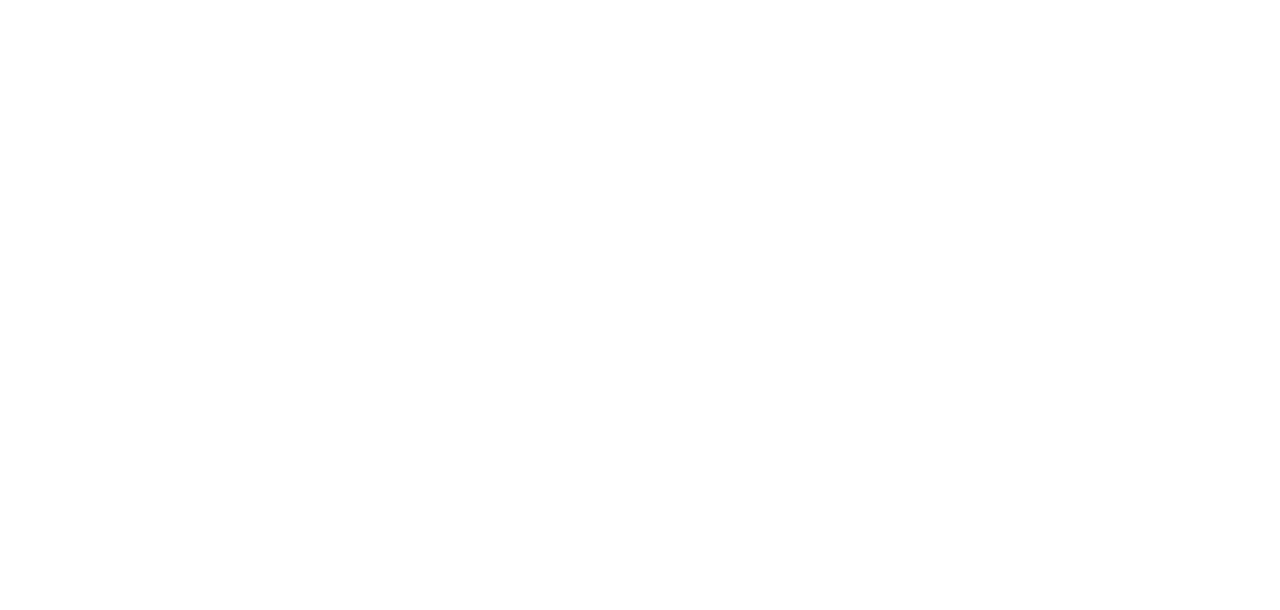
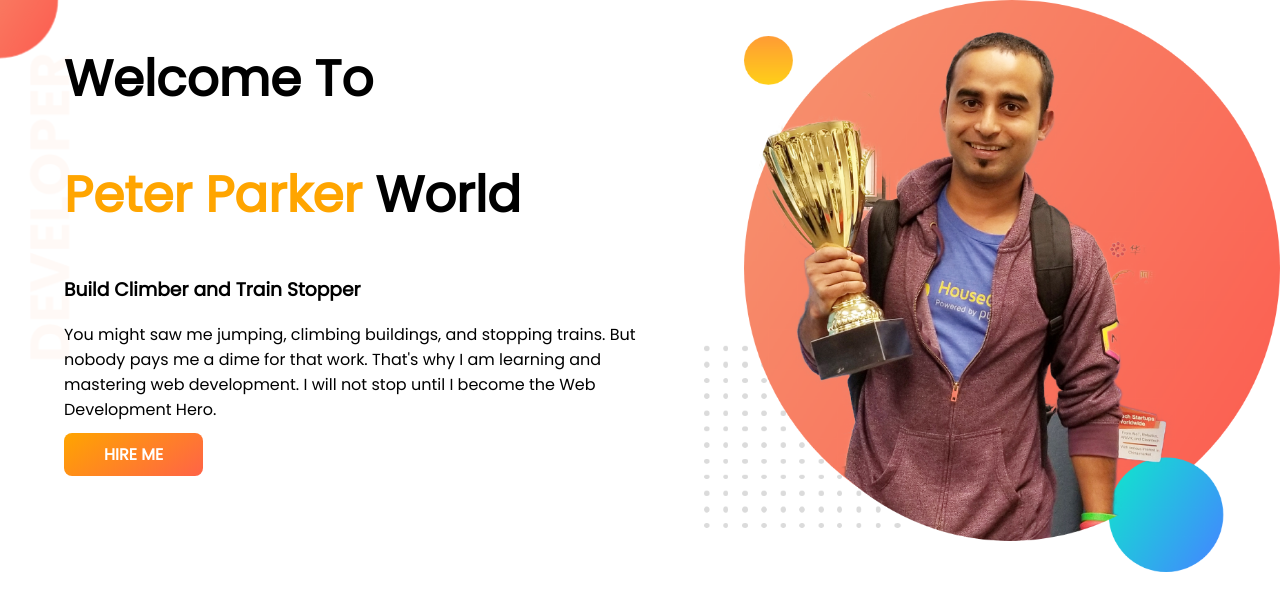
Before and after one commit to iamsadikrahman/dev-pr, a plain HTML site: page index.html in a window 1280 px wide. Drawn offline with Linux system fonts and the light colour scheme.

Commit message:
top banner added

```diff
--- a/index.html
+++ b/index.html
@@ -5,9 +5,26 @@
     <meta http-equiv="X-UA-Compatible" content="IE=edge">
     <meta name="viewport" content="width=device-width, initial-scale=1.0">
     <title>Developer Protfolio</title>
+    <link rel="preconnect" href="https://fonts.googleapis.com">
+<link rel="preconnect" href="https://fonts.gstatic.com" crossorigin>
+<link href="https://fonts.googleapis.com/css2?family=Poppins&display=swap" rel="stylesheet">
     <link rel="stylesheet" href="style.css">
 </head>
 <body>
+    <section class="top-banner">
+        <div class="half-width">
+            <h1>Welcome To</h1>
+            <h1><span class="orange-color">Peter Parker</span> World</h1>
+            <h3>Build Climber and Train Stopper
+            </h3>
+            <p>You might saw me jumping, climbing buildings, and stopping trains. But nobody pays me a dime for that work. That's why I am learning and mastering web development. I will not stop until I become the Web Development Hero.
+            </p>
+            <a class="link-button" target="_blank" rel="noopener noreferrer" href="google.com">HIRE ME</a>
 
+        </div>
+        <div class="half-width">
+            <img src="./images/jhankar.png" alt="">
+        </div>
+    </section>
 </body>
 </html>
--- a/style.css
+++ b/style.css
@@ -0,0 +1,47 @@
+
+body {
+    font-family: 'Poppins', sans-serif;
+    margin: 0;
+
+}
+h1 {
+    font-size: 50px;
+}
+
+.orange-color {
+    color: orange;
+}
+p{
+    margin-bottom: 20px;
+}
+
+section {
+    display: flex;
+}
+
+.half-width {
+    width: 50%;
+    padding-left: 5%;
+}
+
+.half-width img {
+    width: 100%;
+}
+
+.link-button{
+
+    text-decoration: none;
+    background-image: linear-gradient(145deg,orange, tomato);
+    padding: 10px 40px;
+    border-radius: 8px;
+    color: white;
+    font-weight: 700;
+
+
+}
+
+.top-banner {
+    background-image: url(./images/top-banner.png);
+    background-repeat: no-repeat;
+
+}
```
